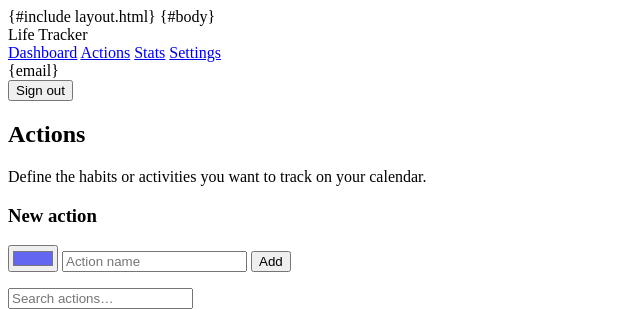
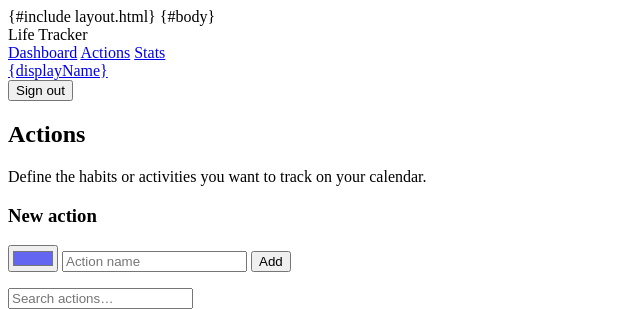
Before and after one commit to zodac/diurnal, a Spring app: page /actions in a window 1280 px wide. Shown: the top 309 px of the page, without its empty margins (0-640 px from the left). Run offline with Thymeleaf, Linux system fonts and the light colour scheme; the template is opened without the code that fills it, so the values that code supplies are empty.

Commit message:
[Navbar] Using user's display name instead of email in navbar [Navbar] Removed 'Settings' link, link exists on user's display name instead

```diff
--- a/src/main/resources/templates/actions.html
+++ b/src/main/resources/templates/actions.html
@@ -10,10 +10,9 @@
             <a href="/" class="text-gray-500 dark:text-gray-400 hover:text-gray-900 dark:hover:text-gray-200 transition-colors">Dashboard</a>
             <a href="/actions" class="text-indigo-600 dark:text-indigo-400 font-medium">Actions</a>
             <a href="/stats" class="text-gray-500 dark:text-gray-400 hover:text-gray-900 dark:hover:text-gray-200 transition-colors">Stats</a>
-            <a href="/settings" class="text-gray-500 dark:text-gray-400 hover:text-gray-900 dark:hover:text-gray-200 transition-colors">Settings</a>
         </nav>
         <div class="ml-auto flex items-center gap-4">
-            <span class="text-sm text-gray-500 dark:text-gray-400 hidden sm:block">{email}</span>
+            <a href="/settings" title="Account settings" class="text-sm text-gray-500 dark:text-gray-400 hover:text-gray-900 dark:hover:text-gray-200 transition-colors hidden sm:block">{displayName}</a>
             <form method="post" action="/logout">
                 <button type="submit" class="text-sm text-gray-500 dark:text-gray-400 hover:text-gray-900 dark:hover:text-gray-200 transition-colors">
                     Sign out
--- a/src/main/resources/templates/dashboard.html
+++ b/src/main/resources/templates/dashboard.html
@@ -61,10 +61,9 @@
             <a href="/" class="text-indigo-600 dark:text-indigo-400 font-medium">Dashboard</a>
             <a href="/actions" class="text-gray-500 dark:text-gray-400 hover:text-gray-900 dark:hover:text-gray-200 transition-colors">Actions</a>
             <a href="/stats" class="text-gray-500 dark:text-gray-400 hover:text-gray-900 dark:hover:text-gray-200 transition-colors">Stats</a>
-            <a href="/settings" class="text-gray-500 dark:text-gray-400 hover:text-gray-900 dark:hover:text-gray-200 transition-colors">Settings</a>
         </nav>
         <div class="ml-auto flex items-center gap-4">
-            <span class="text-sm text-gray-500 dark:text-gray-400 hidden sm:block">{email}</span>
+            <a href="/settings" title="Account settings" class="text-sm text-gray-500 dark:text-gray-400 hover:text-gray-900 dark:hover:text-gray-200 transition-colors hidden sm:block">{displayName}</a>
             <form method="post" action="/logout">
                 <button type="submit" class="text-sm text-gray-500 dark:text-gray-400 hover:text-gray-900 dark:hover:text-gray-200 transition-colors">
                     Sign out
--- a/src/main/resources/templates/settings.html
+++ b/src/main/resources/templates/settings.html
@@ -10,10 +10,9 @@
             <a href="/" class="text-gray-500 dark:text-gray-400 hover:text-gray-900 dark:hover:text-gray-200 transition-colors">Dashboard</a>
             <a href="/actions" class="text-gray-500 dark:text-gray-400 hover:text-gray-900 dark:hover:text-gray-200 transition-colors">Actions</a>
             <a href="/stats" class="text-gray-500 dark:text-gray-400 hover:text-gray-900 dark:hover:text-gray-200 transition-colors">Stats</a>
-            <a href="/settings" class="text-indigo-600 dark:text-indigo-400 font-medium">Settings</a>
         </nav>
         <div class="ml-auto flex items-center gap-4">
-            <span class="text-sm text-gray-500 dark:text-gray-400 hidden sm:block">{email}</span>
+            <a href="/settings" title="Account settings" class="text-sm text-indigo-600 dark:text-indigo-400 font-medium hidden sm:block">{displayName}</a>
             <form method="post" action="/logout">
                 <button type="submit" class="text-sm text-gray-500 dark:text-gray-400 hover:text-gray-900 dark:hover:text-gray-200 transition-colors">
                     Sign out
--- a/src/main/resources/templates/stats.html
+++ b/src/main/resources/templates/stats.html
@@ -10,10 +10,9 @@
             <a href="/" class="text-gray-500 dark:text-gray-400 hover:text-gray-900 dark:hover:text-gray-200 transition-colors">Dashboard</a>
             <a href="/actions" class="text-gray-500 dark:text-gray-400 hover:text-gray-900 dark:hover:text-gray-200 transition-colors">Actions</a>
             <a href="/stats" class="text-indigo-600 dark:text-indigo-400 font-medium">Stats</a>
-            <a href="/settings" class="text-gray-500 dark:text-gray-400 hover:text-gray-900 dark:hover:text-gray-200 transition-colors">Settings</a>
         </nav>
         <div class="ml-auto flex items-center gap-4">
-            <span class="text-sm text-gray-500 dark:text-gray-400 hidden sm:block">{email}</span>
+            <a href="/settings" title="Account settings" class="text-sm text-gray-500 dark:text-gray-400 hover:text-gray-900 dark:hover:text-gray-200 transition-colors hidden sm:block">{displayName}</a>
             <form method="post" action="/logout">
                 <button type="submit" class="text-sm text-gray-500 dark:text-gray-400 hover:text-gray-900 dark:hover:text-gray-200 transition-colors">
                     Sign out
```
